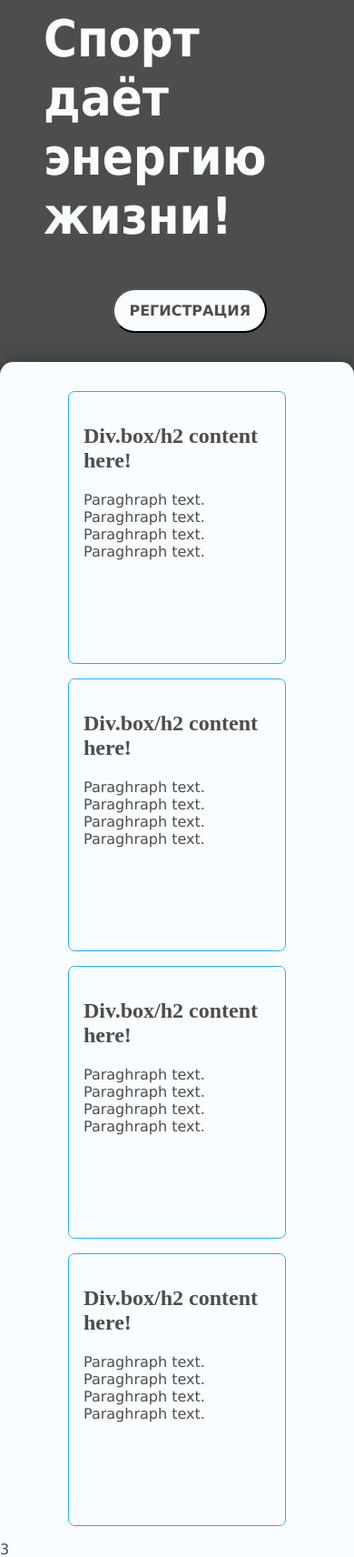
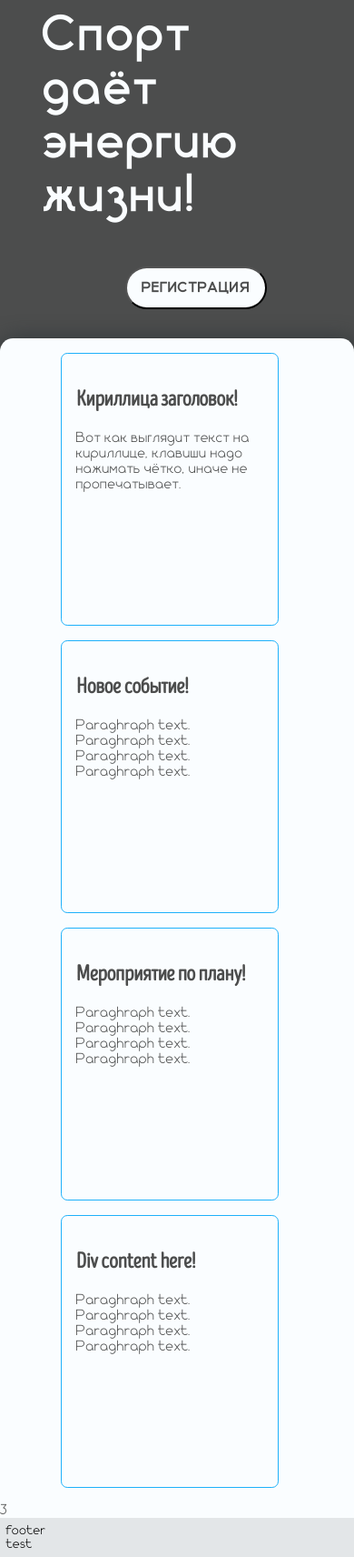
Before and after one commit to chibuk/sova, a Django app: template sova/templates/temp.html in a window 390 px wide. Shown: the part 260-1972 px from the top of the page at 91% size. Run offline with Django 5.2, Linux system fonts and the light colour scheme; the template is opened without the code that fills it, so the values that code supplies are empty; parts of the project's set-up code (start-up, migrations or seed data) failed here and were passed over.

Commit message:
frontend in progress...

```diff
--- a/sova/templates/base.html
+++ b/sova/templates/base.html
@@ -34,6 +34,7 @@
     </head>
 
     <body class="{% block body_class %}{% endblock %}">
+        <div id="container">
 
             {% include "includes/header.html" %}
 
@@ -49,5 +50,7 @@
             {% block extra_js %}
             {# Override this in templates to add extra javascript #}
             {% endblock %}
+
+        </div>
     </body>
 </html>
--- a/sova/templates/temp.css
+++ b/sova/templates/temp.css
@@ -27,7 +27,7 @@
 }
 
 
-@font-face {
+/* @font-face {
     font-family: "SOMGER Condensed";
     font-style: normal;
     font-weight: bold;
@@ -55,16 +55,62 @@
     font-weight: normal;
     src: local("Literal Light"),
          url("/fonts/LiteralLight.otf") format('otf');
-  }
+  } */
+@font-face {
+    font-family: 'Cruinn';
+    font-style: normal;
+    font-weight: normal;
+    src: local("Cruin"),
+        url('ttf/Cruinn Regular.ttf');
+}
+@font-face {
+    font-family: 'Cruinn Thin';
+    font-style: normal;
+    font-weight: normal;
+    src: local("Cruin Thin"),
+        url('ttf/Cruinn Thin.ttf');
+}@font-face {
+    font-family: 'Cruinn Light';
+    font-style: normal;
+    font-weight: normal;
+    src: local("Cruin Light"),
+        url('ttf/Cruinn Light.ttf');
+}@font-face {
+    font-family: 'Cruinn Medium';
+    font-style: normal;
+    font-weight: normal;
+    src: local("Cruin Medium"),
+        url('ttf/Cruinn Medium.ttf');
+}@font-face {
+    font-family: 'Cruinn Bold';
+    font-style: normal;
+    font-weight: bold;
+    src: local("Cruin Bold"),
+        url('ttf/Cruinn Bold.ttf');
+}@font-face {
+    font-family: 'Cruinn Black';
+    font-style: normal;
+    font-weight: bolder;
+    src: local("Cruin Black"),
+        url('ttf/Cruinn Black.ttf');
+}
 
-  h1, h2, h3, h4 {
-    font-family: "SOMGER Condensed", serif;
-  }
-  body {
-    font-family: "Literal Lightt", Verdana, sans-serif ;
-  }
+@font-face {
+    font-family: 'IntroHeadR';
+    font-style: normal;
+    font-weight: normal;
+    src: local("IntroHeadR"),
+        url('ttf/IntroHeadR-Base.otf');
+}
 
-
+@font-face {
+    font-family: 'Theater';
+    font-style: normal;
+    font-weight: bold;
+    src: local("Theater"),
+        url('ttf/IntroHeadR-Base.otf'),
+        url('ttf/Theater_Bold.otf');
+}
 
 
 /* --screen-mobile: 360px; */
@@ -108,9 +154,15 @@
 body {
     margin: 0;
     background-color: var(--body-bgcolor);
+    font-family: "Cruinn", "Literal Light", Verdana, sans-serif ;
     font-size: var(--base-font-size);
     line-height: var(--base-line-height);
     min-width: var(--screen-mobile);
+}
+
+h1, h2, h3, h4 {
+  /* font-family: "SOMGER Condensed", "URW Gothic", serif; */
+  font-family: "IntroHeadR", Impact, Haettenschweiler, 'Arial Narrow Bold', sans-serif;
 }
 
 video {
@@ -130,6 +182,12 @@
     border-radius: 0 0 var(--css-radius) var(--css-radius);
     border-bottom: 1px solid hsl(var(--brand-color-h), var(--brand-color-s), calc(var(--brand-color-l) + 15%));
     box-shadow: var(--box-shadow);
+    display: flex;
+    justify-content: space-between;
+    padding: 0 15%;
+    @media only screen and (max-width: 768px) {
+        padding: 0 5%;
+    }
 }
 main {
     margin-top: var(--header-height);
@@ -165,9 +223,18 @@
     background-color: var(--body-color);
     color: var(--body-bgcolor);
 }
+
+button {
+    transition: all 300ms;
+    cursor: pointer;
+}
+
+a {
+    text-decoration: none;
+}
+
 #hero_text > h1 {
-    font: 5em Tahoma, sans-serif;
-    font-weight: 900;
+    font: 5em "Cruinn Bold", sans-serif;
     color: var(--body-color);
     @media screen and (max-width: 768px) {
         font-size: 3.5em;
@@ -178,8 +245,7 @@
     padding: 0 3em;
 }
 #hero_button > button {
-    font: 1em Verdana, sans-serif;
-    font-weight: 800;
+    font: 1em "Cruinn Black", sans-serif;
     background-color: var(--body-color);
     padding: .8em 1em;
     border-radius: 2em;
@@ -195,15 +261,6 @@
     padding-top: 1em;
 }
 
-button {
-    transition: all 300ms;
-    cursor: pointer;
-}
-
-a {
-    text-decoration: none;
-}
-
 .box {
     /* box-shadow: var(--box-shadow); */
     border-radius: calc(var(--css-radius) / 2);
@@ -215,13 +272,14 @@
     color: var(--body-bgcolor);
 }
 .box:hover {
-    color: black;
+    border-color: var(--body-bgcolor);
+    transition: all 300ms;
 }
 
 .flex-row {
     display: flex;
     flex-wrap: wrap;
-    padding: 1em 0 0 1em;
+    /* padding: 1em 0 0 1em; */
     justify-content: center;
 }
 
@@ -236,18 +294,19 @@
     padding: 0 .5em;
 }
 .menu-item > a {
-    /* padding-bottom: .1em; */
     color: var(--body-color);
-    font-family: "SOMGER Condensed";
+    font-family: IntroHeadR,'Gill Sans', 'Gill Sans MT', Calibri, 'Trebuchet MS', sans-serif;
     font-weight: bolder;
     font-size: 1.4em;
     font-variant: small-caps;
 }
 .menu-item > a:hover {
-    /* background-color: var(--body-color);
-    color: var(--brand-bgcolor); */
     transition: all 300ms;
-    /* text-decoration: underline; */
     border-bottom: 1px solid var(--body-color);
-    /* border-top: 1px solid var(--body-color); */
 }
+
+div#logo > img {
+    width: 70px;
+    padding: 5px;
+    margin-top: 5px;
+}
--- a/sova/templates/temp.html
+++ b/sova/templates/temp.html
@@ -9,16 +9,19 @@
 <link rel="stylesheet" href="temp.css">
 <body>
     <div id="container">
-        <header class="flex-row">
+        <header>
+            <div id="logo">
+                <img src="ttf/logo_min.png" alt="лого">
+            </div>
             <ul class="flex-row menu">
                 <li class="menu-item">
-                    <a href="#">аопросы</a>
+                    <a href="#">вопросы</a>
                 </li>
                 <li class="menu-item">
                     <a href="#">события</a>
                 </li>
                 <li class="menu-item">
-                    <a href="#">хадач</a>
+                    <a href="#">расписание</a>
                 </li>
                 <li class="menu-item">
                     <a href="#">связь</a>
@@ -37,19 +40,19 @@
             <section id="content">
                 <div id="events-container" class="flex-row">
                     <div class="box">
-                        <h2>Div.box/h2 content here!</h2>
+                        <h2>Кириллица заголовок!</h2>
+                        <p>Вот как выглядит текст на кириллице, клавиши надо нажимать чётко, иначе не пропечатывает.</p>
+                    </div>
+                    <div class="box">
+                        <h2>Новое событие!</h2>
                         <p>Paraghraph text. Paraghraph text. Paraghraph text. Paraghraph text.</p>
                     </div>
                     <div class="box">
-                        <h2>Div.box/h2 content here!</h2>
+                        <h2>Мероприятие по плану!</h2>
                         <p>Paraghraph text. Paraghraph text. Paraghraph text. Paraghraph text.</p>
                     </div>
                     <div class="box">
-                        <h2>Div.box/h2 content here!</h2>
-                        <p>Paraghraph text. Paraghraph text. Paraghraph text. Paraghraph text.</p>
-                    </div>
-                    <div class="box">
-                        <h2>Div.box/h2 content here!</h2>
+                        <h2>Div content here!</h2>
                         <p>Paraghraph text. Paraghraph text. Paraghraph text. Paraghraph text.</p>
                     </div>
                 </div>
```
Also changed, not shown: sova/static/css/sova.css (+269 -51 lines), sova/templates/includes/header.html (+16 -2 lines), sova/templates/ttf/Cruinn Black.ttf (added), sova/templates/ttf/Cruinn Bold.ttf (added), sova/templates/ttf/Cruinn Light.ttf (added), sova/templates/ttf/Cruinn Medium.ttf (added), sova/templates/ttf/Cruinn Regular.ttf (added), sova/templates/ttf/Cruinn Thin.ttf (added), sova/templates/ttf/IntroHeadR-Base.otf (added), sova/templates/ttf/Theater_Bold.otf (added), sova/templates/ttf/Theaterv04_Bold.ttf (added), sova/templates/ttf/logo_min.png (added). Lines whose indentation alone changed are shown as unchanged.
